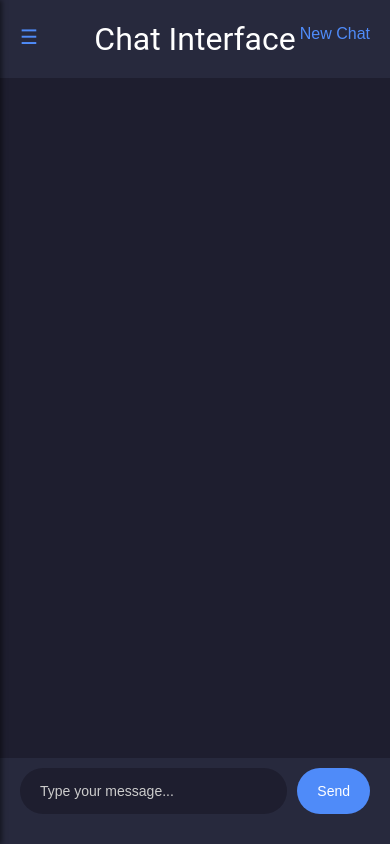
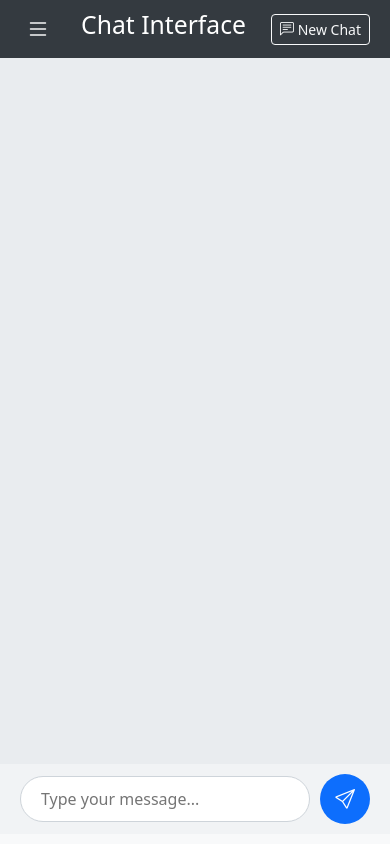
Before and after one commit to CSC392-CSC492-Building-AI-ML-systems/empathic-AI-agent, a Flask app: page / in a window 390 px wide. Run offline with Flask 3, Linux system fonts and the light colour scheme; data that the repository does not hold is empty; some libraries are stand-ins or nearby versions.

Commit message:
updated front end

```diff
--- a/templates/index.html
+++ b/templates/index.html
@@ -5,221 +5,170 @@
 <head>
     <meta charset="UTF-8">
     <title>Modern Chat Interface</title>
+    <!-- Bootstrap CSS -->
+    <link href="https://cdn.jsdelivr.net/npm/bootstrap@5.3.0/dist/css/bootstrap.min.css" rel="stylesheet">
+    <!-- Optional: Bootstrap Icons -->
+    <link href="https://cdn.jsdelivr.net/npm/bootstrap-icons@1.10.5/font/bootstrap-icons.css" rel="stylesheet">
     <style>
-        /* Reset CSS */
-        * {
-            margin: 0;
-            padding: 0;
-            box-sizing: border-box;
-        }
         body {
-            font-family: 'Roboto', sans-serif;
-            background-color: #1e1e2f;
-            color: #fff;
+            background-color: #f8f9fa;
+            height: 100vh;
             display: flex;
             flex-direction: column;
-            height: 100vh;
         }
-        h1 {
+        header {
+            background-color: #343a40;
+            color: white;
+            padding: 10px 20px;
+            display: flex;
+            align-items: center;
+            justify-content: space-between;
+        }
+        #chat-container {
+            flex-grow: 1;
+            padding: 20px;
+            overflow-y: auto;
+            background-color: #e9ecef;
+        }
+        .message {
+            max-width: 75%;
+            padding: 10px 15px;
+            border-radius: 15px;
+            margin-bottom: 10px;
+            position: relative;
+            animation: fadeIn 0.5s;
+        }
+        .user-message {
+            background-color: #0d6efd;
+            color: white;
+            align-self: flex-end;
+            border-bottom-right-radius: 0;
+        }
+        .system-message {
+            background-color: #6c757d;
+            color: white;
+            align-self: flex-start;
+            border-bottom-left-radius: 0;
+        }
+        #input-container {
+            padding: 10px 20px;
+            background-color: #f1f3f5;
+            display: flex;
+            align-items: center;
+        }
+        #message-input {
+            flex-grow: 1;
+            border-radius: 50px;
+            padding: 10px 20px;
+            border: 1px solid #ced4da;
+            margin-right: 10px;
+        }
+        #send-button {
+            border-radius: 50%;
+            width: 50px;
+            height: 50px;
+            border: none;
+            background-color: #0d6efd;
+            color: white;
+            font-size: 20px;
+            display: flex;
+            align-items: center;
+            justify-content: center;
+            cursor: pointer;
+            transition: background-color 0.3s;
+        }
+        #send-button:hover {
+            background-color: #0b5ed7;
+        }
+        #error {
+            color: red;
             text-align: center;
-            padding: 20px 0;
-            background-color: #27293d;
-            font-weight: normal;
-            position: relative;
+            padding: 5px;
         }
-        #toggle-sidebar {
-            position: absolute;
-            left: 20px;
-            top: 25px;
-            background-color: transparent;
-            border: none;
-            color: #4f8bf9;
-            font-size: 20px;
-            cursor: pointer;
-        }
-        #toggle-sidebar:hover {
-            text-decoration: underline;
-        }
-        #new-chat-button {
-            position: absolute;
-            right: 20px;
-            top: 25px;
-            background-color: transparent;
-            border: none;
-            color: #4f8bf9;
-            font-size: 16px;
-            cursor: pointer;
-        }
-        #new-chat-button:hover {
-            text-decoration: underline;
-        }
-        /* Sidebar styles */
+        /* Sidebar Styles */
         #sidebar {
             position: fixed;
+            top: 60px;
             left: 0;
-            top: 0;
             width: 250px;
-            height: 100%;
-            background-color: #27293d;
-            color: #fff;
+            height: calc(100% - 60px);
+            background-color: #343a40;
+            color: white;
             overflow-y: auto;
-            transform: translateX(-250px);
             transition: transform 0.3s ease-in-out;
-            padding: 20px;
-            box-shadow: 2px 0 5px rgba(0,0,0,0.5);
+            transform: translateX(-100%);
             z-index: 1000;
         }
         #sidebar.open {
             transform: translateX(0);
         }
-        #sidebar h2 {
-            margin-bottom: 20px;
-        }
         .session-item {
-            padding: 10px;
-            margin-bottom: 10px;
-            background-color: #1e1e2f;
-            border-radius: 5px;
+            padding: 10px 15px;
+            border-bottom: 1px solid #495057;
             cursor: pointer;
             transition: background-color 0.2s;
         }
         .session-item:hover {
-            background-color: #333;
+            background-color: #495057;
         }
-        /* Chat container adjustments */
-        #chat-container {
-            flex-grow: 1;
-            padding: 20px;
-            overflow-y: auto;
-            background-color: #1e1e2f;
-            margin-left: 0;
-            transition: margin-left 0.3s ease-in-out;
+        /* Toggle Sidebar Button */
+        #toggle-sidebar {
+            background: none;
+            border: none;
+            color: white;
+            font-size: 24px;
+            cursor: pointer;
         }
-        #sidebar.open + #chat-container {
-            margin-left: 250px;
-        }
-        /* Message Styles */
-        .message {
-            margin-bottom: 20px;
-            max-width: 60%;
-            line-height: 1.5;
-            word-wrap: break-word;
-            position: relative;
-            padding: 15px 20px;
-            border-radius: 20px;
-            animation: fadeIn 0.3s ease-in-out;
-        }
-        .user-message {
-            background-color: #4f8bf9;
-            margin-left: auto;
-            margin-right: 20px;
-            text-align: right;
-        }
-        .system-message {
-            background-color: #2a2a40;
-            margin-left: 20px;
-            margin-right: auto;
-            text-align: left;
-        }
-        /* Input Container */
-        #input-container {
-            display: flex;
-            padding: 10px 20px;
-            background-color: #27293d;
-        }
-        #message-input {
-            flex-grow: 1;
-            padding: 15px 20px;
-            border: none;
-            border-radius: 30px;
-            outline: none;
-            font-size: 16px;
-            background-color: #1e1e2f;
-            color: #fff;
-        }
-        #message-input::placeholder {
-            color: #ccc;
-        }
-        #send-button {
-            padding: 0 20px;
-            margin-left: 10px;
-            background-color: #4f8bf9;
-            color: white;
-            border: none;
-            border-radius: 30px;
-            cursor: pointer;
-            font-size: 16px;
-            outline: none;
-            transition: background-color 0.3s;
-        }
-        #send-button:hover {
-            background-color: #407dd4;
-        }
-        #send-button:disabled {
-            background-color: #555;
-            cursor: not-allowed;
-        }
-        #error {
-            color: #f44336;
-            text-align: center;
-            padding: 10px 0;
-            background-color: #27293d;
-        }
-        /* Animations */
+        /* Fade-in Animation */
         @keyframes fadeIn {
             from { opacity: 0; transform: translateY(10px); }
             to { opacity: 1; transform: translateY(0); }
         }
-        /* Scrollbar styling */
-        #chat-container::-webkit-scrollbar {
-            width: 8px;
-        }
-        #chat-container::-webkit-scrollbar-thumb {
-            background-color: #444;
-            border-radius: 4px;
-        }
-        /* Responsive Design */
+        /* Responsive Adjustments */
         @media (max-width: 768px) {
-            .message {
-                max-width: 80%;
-            }
-            #message-input, #send-button {
-                font-size: 14px;
-            }
             #sidebar {
                 width: 200px;
-                transform: translateX(-200px);
             }
-            #sidebar.open {
-                transform: translateX(0);
-            }
-            #sidebar.open + #chat-container {
-                margin-left: 200px;
+            .message {
+                max-width: 90%;
             }
         }
     </style>
 </head>
 <body>
-    <h1>
-        <button id="toggle-sidebar" onclick="toggleSidebar()">☰</button>
-        Chat Interface
-        <button id="new-chat-button" onclick="startNewChat()">New Chat</button>
-    </h1>
+    <!-- Header -->
+    <header class="d-flex align-items-center">
+        <button id="toggle-sidebar"><i class="bi bi-list"></i></button>
+        <h2 class="mx-auto">Chat Interface</h2>
+        <button id="new-chat-button" class="btn btn-outline-light btn-sm"><i class="bi bi-chat-left-text"></i> New Chat</button>
+    </header>
 
-    <div id="sidebar">
-        <h2>Previous Chats</h2>
+    <!-- Sidebar -->
+    <div id="sidebar" class="bg-dark">
+        <h4 class="p-3">Previous Chats</h4>
         <div id="sessions-list">
-            <!-- Sessions will be populated here -->
+            <!-- Sessions will be dynamically inserted here -->
         </div>
     </div>
 
-    <div id="chat-container"></div>
+    <!-- Chat Container -->
+    <div id="chat-container" class="d-flex flex-column">
+        <!-- Messages will be dynamically inserted here -->
+    </div>
+
+    <!-- Input Container -->
     <div id="input-container">
-        <input type="text" id="message-input" placeholder="Type your message...">
-        <button onclick="sendMessage()" id="send-button">Send</button>
+        <input type="text" id="message-input" placeholder="Type your message..." aria-label="Message input">
+        <button id="send-button" aria-label="Send message"><i class="bi bi-send"></i></button>
     </div>
+
+    <!-- Error Message -->
     <div id="error"></div>
 
+    <!-- Bootstrap JS and dependencies (Popper.js) -->
+    <script src="https://cdn.jsdelivr.net/npm/bootstrap@5.3.0/dist/js/bootstrap.bundle.min.js"></script>
+    <!-- Optional: Bootstrap Icons -->
+    <script src="https://cdn.jsdelivr.net/npm/bootstrap-icons@1.10.5/font/bootstrap-icons.js"></script>
     <script>
         let sessionId = null;
         const chatContainer = document.getElementById('chat-container');
@@ -227,14 +176,27 @@
         const sendButton = document.getElementById('send-button');
         const errorDiv = document.getElementById('error');
         const sidebar = document.getElementById('sidebar');
+        const toggleSidebarBtn = document.getElementById('toggle-sidebar');
         const sessionsList = document.getElementById('sessions-list');
+        const newChatButton = document.getElementById('new-chat-button');
 
-        // Allow sending message with Enter key
+        // Toggle Sidebar
+        toggleSidebarBtn.addEventListener('click', () => {
+            sidebar.classList.toggle('open');
+        });
+
+        // Handle sending message on button click
+        sendButton.addEventListener('click', sendMessage);
+
+        // Handle sending message on Enter key press
         messageInput.addEventListener('keypress', function(e) {
             if (e.key === 'Enter') {
                 sendMessage();
             }
         });
+
+        // Handle starting a new chat
+        newChatButton.addEventListener('click', startNewChat);
 
         // Function to send message
         async function sendMessage() {
@@ -247,7 +209,12 @@
 
             // Add user message to chat
             addMessage(message, 'user');
+
+            // Clear input field
             messageInput.value = '';
+
+            // Show loading spinner
+            const loadingMessage = addMessage('...', 'system', true);
 
             try {
                 const response = await fetch('/submit', {
@@ -263,6 +230,9 @@
 
                 const data = await response.json();
 
+                // Remove loading spinner
+                chatContainer.removeChild(loadingMessage);
+
                 if (response.ok) {
                     sessionId = data.session_id;
                     addMessage(data.response, 'system');
@@ -271,6 +241,8 @@
                     throw new Error(data.error || 'An error occurred');
                 }
             } catch (error) {
+                // Remove loading spinner
+                chatContainer.removeChild(loadingMessage);
                 errorDiv.textContent = error.message;
                 console.error('Error:', error);
             } finally {
@@ -281,18 +253,22 @@
             }
         }
 
-        // Function to add message to chat
-        function addMessage(message, type) {
+        // Function to add message to chat container
+        function addMessage(message, type, isLoading = false) {
             const messageDiv = document.createElement('div');
-            messageDiv.className = `message ${type}-message`;
-
-            // Create message content
-            const messageContent = document.createElement('span');
-            messageContent.textContent = message;
-            messageDiv.appendChild(messageContent);
-
+            messageDiv.classList.add('message', `${type}-message`, 'd-flex', 'align-items-center');
+            if (isLoading) {
+                const spinner = document.createElement('div');
+                spinner.classList.add('spinner-border', 'spinner-border-sm', 'text-light');
+                spinner.setAttribute('role', 'status');
+                spinner.setAttribute('aria-hidden', 'true');
+                messageDiv.appendChild(spinner);
+            } else {
+                messageDiv.textContent = message;
+            }
             chatContainer.appendChild(messageDiv);
             chatContainer.scrollTop = chatContainer.scrollHeight;
+            return messageDiv;
         }
 
         // Function to start a new chat
@@ -304,10 +280,9 @@
                 const data = await response.json();
                 if (response.ok) {
                     sessionId = data.session_id;
-                    // Clear chat container
                     chatContainer.innerHTML = '';
                     errorDiv.textContent = '';
-                    // Refresh the sessions list
+                    // Optionally, refresh the sessions list
                     loadSessions();
                 } else {
                     throw new Error(data.error || 'Failed to start a new chat');
@@ -316,11 +291,6 @@
                 errorDiv.textContent = error.message;
                 console.error('Error:', error);
             }
-        }
-
-        // Function to toggle sidebar visibility
-        function toggleSidebar() {
-            sidebar.classList.toggle('open');
         }
 
         // Function to load all sessions into the sidebar
@@ -336,10 +306,9 @@
                     }
                     data.sessions.forEach(session => {
                         const sessionDiv = document.createElement('div');
-                        sessionDiv.className = 'session-item';
-                        const formattedDate = new Date(session.created_at).toLocaleString();
-                        sessionDiv.textContent = `Session ${session.session_id.substring(0, 8)} - ${formattedDate}`;
-                        sessionDiv.onclick = () => loadSession(session.session_id);
+                        sessionDiv.classList.add('session-item');
+                        sessionDiv.textContent = `Session ${session.session_id.substring(0, 8)} - ${new Date(session.created_at).toLocaleString()}`;
+                        sessionDiv.addEventListener('click', () => loadSession(session.session_id));
                         sessionsList.appendChild(sessionDiv);
                     });
                 } else {
```
